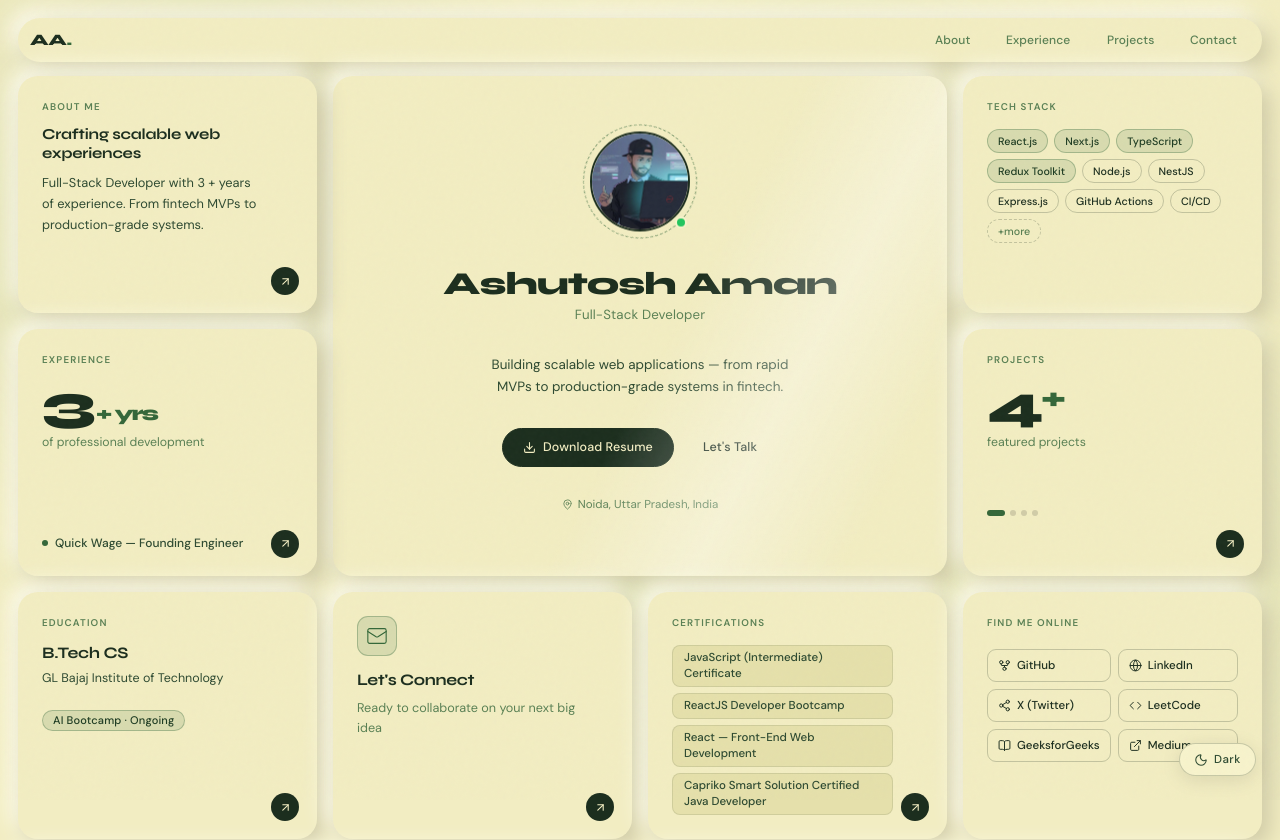
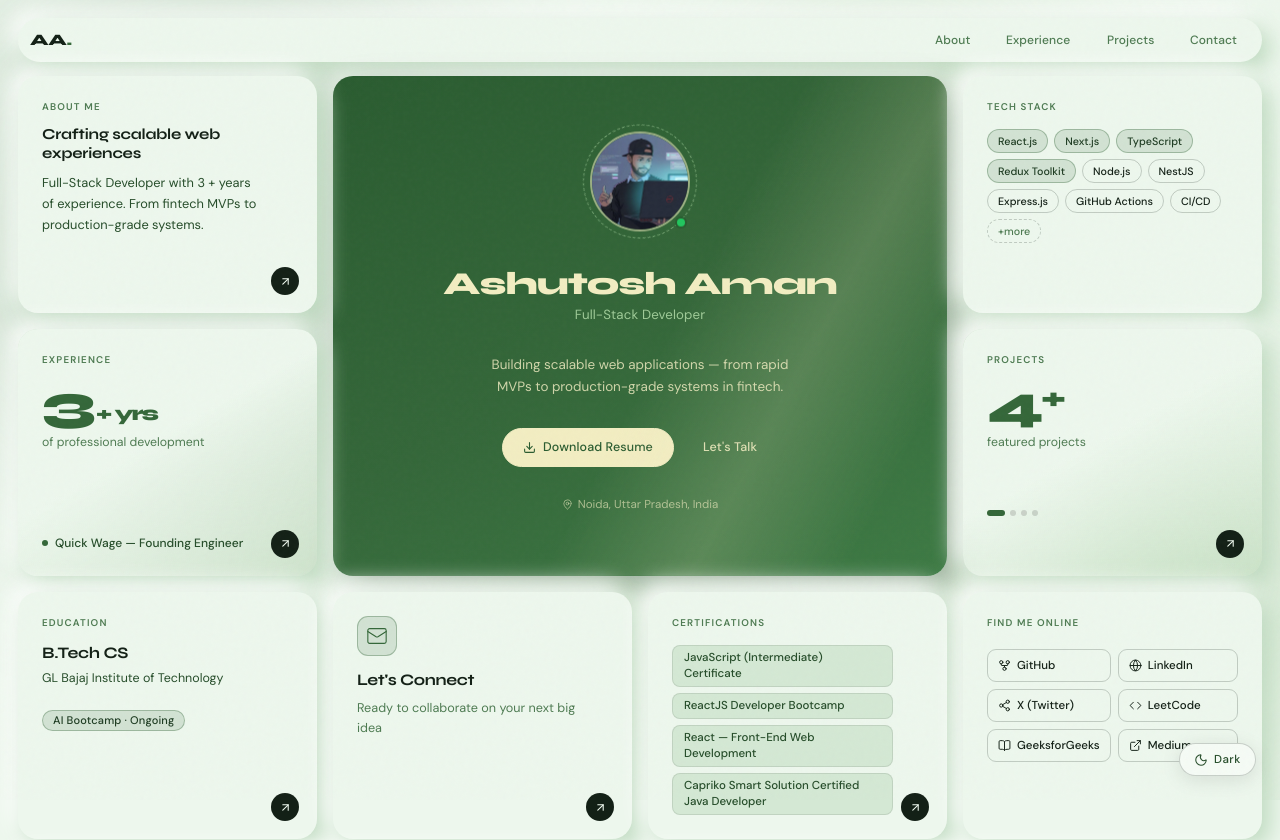
Before and after one commit to AmanAshutosh/hireme, a React (Vite) app: page / in a window 1280 px wide. Shown: the top 840 px of the page. Built offline with nearby package versions, Linux system fonts and the light colour scheme.

Commit message:
color ui update

```diff
--- a/src/styling/global.css
+++ b/src/styling/global.css
@@ -2,29 +2,29 @@
 
 :root {
   /* ── ColorHunt palette: #346739 #79ae6f #9fcb98 #f2edc2 ── */
-  --bg: #f2edc2;
-  --surface: #f7f3cc;
-  --surface-2: #e5e0ab;
-  --surface-warm: #faf6d2;
-  --surface-pink: #ecf2d4;
+  --bg: #edf7ed;
+  --surface: #f5fbf5;
+  --surface-2: #d4e8d4;
+  --surface-warm: #f0faf0;
+  --surface-pink: #e4f2e4;
 
-  --text-primary: #1c2e1e;
-  --text-secondary: #2e4a31;
-  --text-dim: #5a8054;
-  --text-dark: #1c2e1e;
-  --text-dark-secondary: #2e4a31;
+  --text-primary: #132016;
+  --text-secondary: #264d2a;
+  --text-dim: #4e7b52;
+  --text-dark: #132016;
+  --text-dark-secondary: #264d2a;
   --text-light: #f2edc2;
 
-  /* Deep forest green as primary accent */
+  /* Deep forest green accent */
   --accent: #346739;
-  --accent-dim: rgba(52, 103, 57, 0.13);
-  --accent-border: rgba(52, 103, 57, 0.32);
+  --accent-dim: rgba(52, 103, 57, 0.14);
+  --accent-border: rgba(52, 103, 57, 0.35);
   --accent-text: #1e3c22;
   --yellow: #e8c547;
   --green-ok: #22c55e;
 
-  --border: 1px solid rgba(28, 46, 30, 0.22);
-  --border-dim: 1px solid rgba(28, 46, 30, 0.11);
+  --border: 1px solid rgba(19, 32, 22, 0.2);
+  --border-dim: 1px solid rgba(19, 32, 22, 0.1);
   --border-light: 1px solid rgba(255, 255, 255, 0.08);
 
   --radius: 20px;
@@ -35,11 +35,11 @@
   --font-body: "DM Sans", sans-serif;
   --transition: 0.18s cubic-bezier(0.4, 0, 0.2, 1);
 
-  /* ── NEUMORPHISM — tuned for cream background ── */
-  --neumo-shadow-dark: #cec9a4;
-  --neumo-shadow-light: #fefdf0;
+  /* ── NEUMORPHISM — tuned for sage green bg — much more contrast ── */
+  --neumo-shadow-dark: #bedabf;
+  --neumo-shadow-light: #ffffff;
   --neumo-shadow: 8px 8px 22px var(--neumo-shadow-dark), -8px -8px 22px var(--neumo-shadow-light);
-  --neumo-shadow-hover: 14px 14px 38px var(--neumo-shadow-dark), -14px -14px 38px var(--neumo-shadow-light);
+  --neumo-shadow-hover: 14px 14px 40px var(--neumo-shadow-dark), -14px -14px 40px var(--neumo-shadow-light);
   --neumo-shadow-sm: 4px 4px 10px var(--neumo-shadow-dark), -4px -4px 10px var(--neumo-shadow-light);
   --neumo-shadow-inset: inset 5px 5px 14px var(--neumo-shadow-dark), inset -5px -5px 14px var(--neumo-shadow-light);
 }
--- a/src/styling/home.css
+++ b/src/styling/home.css
@@ -19,41 +19,41 @@
   transform-origin: center center;
 }
 
-/* Light mode blob colors — ColorHunt #346739 #79ae6f #9fcb98 #f2edc2 */
+/* Light mode blob colors — boosted opacity for vivid background */
 .blob-1 {
-  width: 660px;
-  height: 660px;
-  background: radial-gradient(circle, rgba(52, 103, 57, 0.2) 0%, transparent 72%);
-  top: -120px;
-  left: -80px;
+  width: 680px;
+  height: 680px;
+  background: radial-gradient(circle, rgba(52, 103, 57, 0.38) 0%, transparent 70%);
+  top: -140px;
+  left: -100px;
 }
 .blob-2 {
-  width: 560px;
-  height: 560px;
-  background: radial-gradient(circle, rgba(121, 174, 111, 0.22) 0%, transparent 72%);
-  top: 38%;
-  right: -140px;
+  width: 580px;
+  height: 580px;
+  background: radial-gradient(circle, rgba(121, 174, 111, 0.42) 0%, transparent 70%);
+  top: 36%;
+  right: -150px;
 }
 .blob-3 {
-  width: 500px;
-  height: 500px;
-  background: radial-gradient(circle, rgba(159, 203, 152, 0.28) 0%, transparent 72%);
-  bottom: -100px;
-  left: 22%;
+  width: 520px;
+  height: 520px;
+  background: radial-gradient(circle, rgba(159, 203, 152, 0.48) 0%, transparent 70%);
+  bottom: -110px;
+  left: 20%;
 }
 .blob-4 {
-  width: 400px;
-  height: 400px;
-  background: radial-gradient(circle, rgba(52, 103, 57, 0.13) 0%, transparent 72%);
-  top: 22%;
-  left: 42%;
+  width: 420px;
+  height: 420px;
+  background: radial-gradient(circle, rgba(52, 103, 57, 0.28) 0%, transparent 70%);
+  top: 20%;
+  left: 40%;
 }
 .blob-5 {
-  width: 440px;
-  height: 440px;
-  background: radial-gradient(circle, rgba(121, 174, 111, 0.17) 0%, transparent 72%);
-  top: -60px;
-  right: 15%;
+  width: 460px;
+  height: 460px;
+  background: radial-gradient(circle, rgba(121, 174, 111, 0.35) 0%, transparent 70%);
+  top: -70px;
+  right: 12%;
 }
 
 /* ── HOME WRAPPER ── */
@@ -164,15 +164,15 @@
   color: var(--text-primary);
 }
 .card-darker {
-  background: var(--bg);
+  background: linear-gradient(150deg, var(--bg) 45%, rgba(121, 174, 111, 0.2) 100%);
   color: var(--text-primary);
 }
 .card-pink {
-  background: linear-gradient(135deg, var(--bg) 50%, rgba(159, 203, 152, 0.22) 100%);
+  background: linear-gradient(135deg, var(--bg) 30%, rgba(121, 174, 111, 0.28) 70%, rgba(159, 203, 152, 0.35) 100%);
   color: var(--text-primary);
 }
 .card-projects-light {
-  background: var(--bg);
+  background: linear-gradient(150deg, var(--bg) 45%, rgba(159, 203, 152, 0.22) 100%);
   color: var(--text-primary);
 }
 .card-connect-light {
@@ -215,7 +215,90 @@
 }
 
 /* ── GRID POSITIONS ── */
-.card-hero       { grid-column: 4 / 10; grid-row: 1 / 3; min-height: 500px; }
+.card-hero {
+  grid-column: 4 / 10;
+  grid-row: 1 / 3;
+  min-height: 500px;
+  /* Light mode: dramatic dark forest green focal point */
+  background: linear-gradient(150deg, #2a5c30 0%, #346739 50%, #3d7a44 100%) !important;
+  box-shadow: 12px 12px 32px rgba(26, 58, 30, 0.35), -6px -6px 20px rgba(255, 255, 255, 0.55);
+}
+
+/* Hero card text — cream on forest green */
+.card-hero .hero-name       { color: #f2edc2; }
+.card-hero .hero-role       { color: #9fcb98; }
+.card-hero .hero-tagline    { color: rgba(242, 237, 194, 0.82); }
+.card-hero .hero-location   { color: rgba(242, 237, 194, 0.62); }
+.card-hero .hero-avatar     { border-color: rgba(242, 237, 194, 0.55); }
+.card-hero .hero-avatar-ring {
+  border-color: rgba(159, 203, 152, 0.6);
+  animation: spin 14s linear infinite;
+}
+.card-hero .hero-status-dot { border-color: #2a5c30; }
+.card-hero .hero-btn-primary {
+  background: #f2edc2;
+  border-color: #f2edc2;
+  color: #2a5c30;
+}
+.card-hero .hero-btn-primary:hover {
+  background: #ffffff;
+  border-color: #ffffff;
+  color: #1e4224;
+  transform: translateY(-1px);
+}
+.card-hero .hero-btn-secondary {
+  background: transparent;
+  border-color: rgba(242, 237, 194, 0.35);
+  color: rgba(242, 237, 194, 0.88);
+}
+.card-hero .hero-btn-secondary:hover {
+  background: rgba(242, 237, 194, 0.1);
+  border-color: rgba(242, 237, 194, 0.55);
+  color: #f2edc2;
+}
+.card-hero .hero-shimmer {
+  background: linear-gradient(
+    105deg,
+    transparent 30%,
+    rgba(242, 237, 194, 0.18) 50%,
+    transparent 70%
+  );
+}
+
+/* Dark mode — hero card reverts to normal dark theme */
+[data-theme="dark"] .card-hero {
+  background: var(--bg) !important;
+  box-shadow: var(--neumo-shadow);
+}
+[data-theme="dark"] .card-hero .hero-name    { color: var(--text-primary); }
+[data-theme="dark"] .card-hero .hero-role    { color: var(--text-dim); }
+[data-theme="dark"] .card-hero .hero-tagline { color: var(--text-secondary); }
+[data-theme="dark"] .card-hero .hero-location { color: var(--text-dim); }
+[data-theme="dark"] .card-hero .hero-avatar  { border-color: var(--text-primary); }
+[data-theme="dark"] .card-hero .hero-avatar-ring {
+  border-color: rgba(255, 226, 52, 0.38);
+  box-shadow: 0 0 18px rgba(255, 226, 52, 0.14);
+}
+[data-theme="dark"] .card-hero .hero-btn-primary {
+  background: var(--accent);
+  border-color: var(--accent);
+  color: #060c1f;
+}
+[data-theme="dark"] .card-hero .hero-btn-primary:hover {
+  background: #ffe234;
+  border-color: #ffe234;
+  color: #060c1f;
+}
+[data-theme="dark"] .card-hero .hero-btn-secondary {
+  background: transparent;
+  border-color: rgba(255, 226, 52, 0.3);
+  color: var(--accent);
+}
+[data-theme="dark"] .card-hero .hero-btn-secondary:hover {
+  background: rgba(255, 226, 52, 0.08);
+  border-color: rgba(255, 226, 52, 0.5);
+  color: var(--accent);
+}
 .card-about      { grid-column: 1 / 4;  grid-row: 1 / 2; }
 .card-experience { grid-column: 1 / 4;  grid-row: 2 / 3; }
 .card-tech       { grid-column: 10 / 13; grid-row: 1 / 2; }
@@ -410,7 +493,7 @@
   font-weight: 800;
   letter-spacing: -0.04em;
   line-height: 1;
-  color: var(--text-primary);
+  color: var(--accent);
   margin-bottom: 4px;
 }
 .exp-counter {
@@ -493,7 +576,7 @@
   font-weight: 800;
   letter-spacing: -0.04em;
   line-height: 1;
-  color: var(--text-primary);
+  color: var(--accent);
   margin-bottom: 4px;
 }
 .proj-counter { display: inline; }
@@ -804,7 +887,8 @@
 [data-theme="dark"] .card-darker,
 [data-theme="dark"] .card-projects-light,
 [data-theme="dark"] .card-connect-light,
-[data-theme="dark"] .card-status-light { background: var(--bg); }
+[data-theme="dark"] .card-status-light,
+[data-theme="dark"] .card-pink { background: var(--bg); }
 
 [data-theme="dark"] .card-pink {
   background: linear-gradient(135deg, var(--bg) 55%, rgba(124, 92, 252, 0.1) 100%);
```
